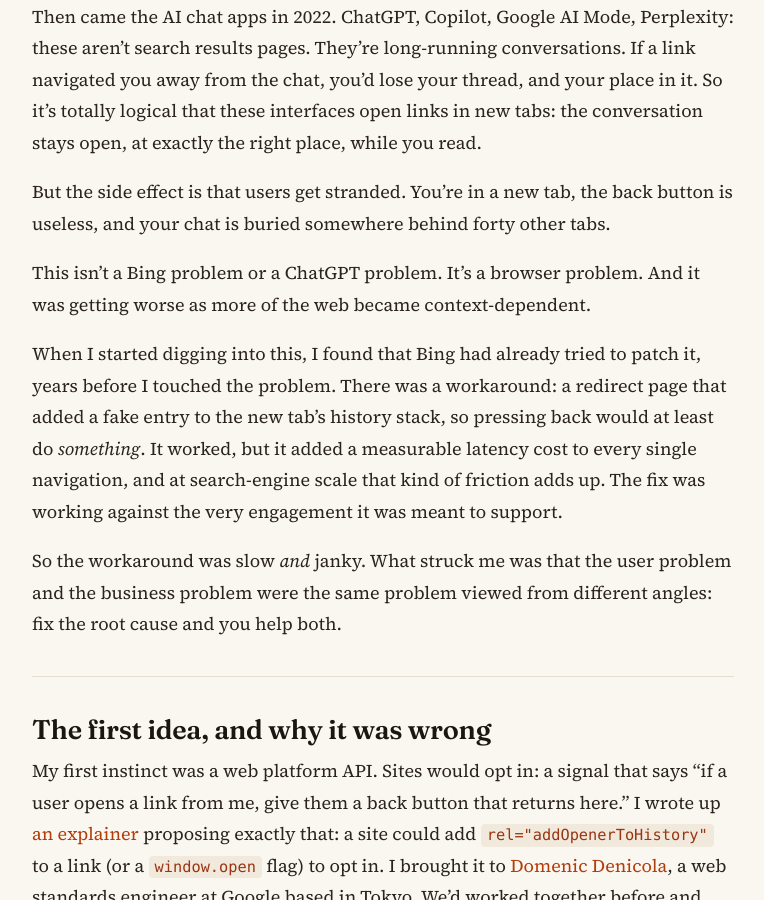
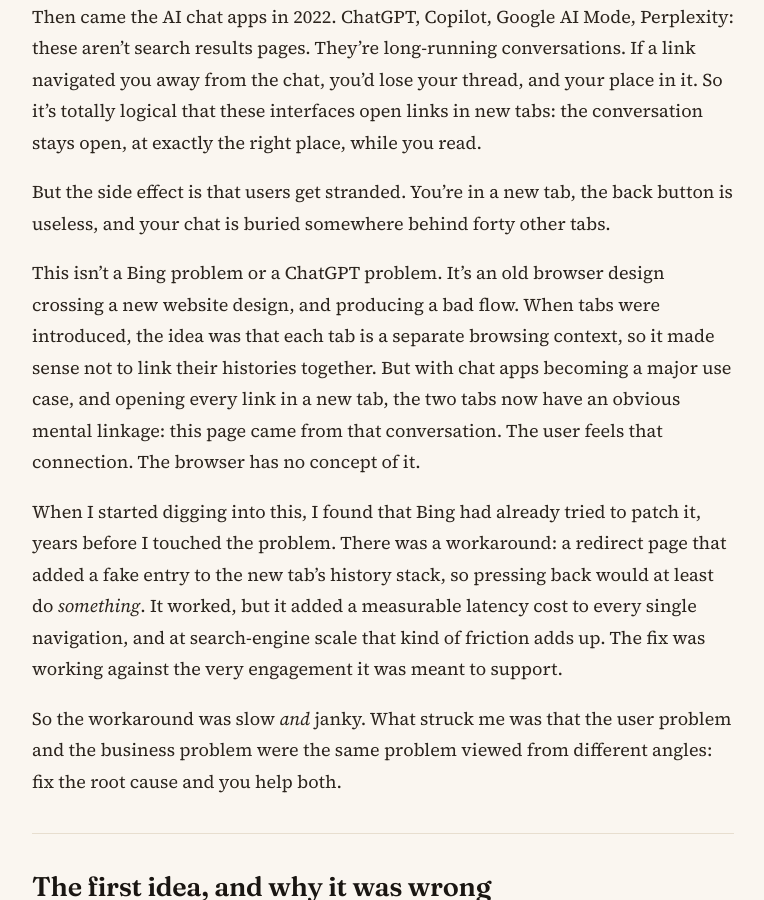
Before and after one commit to victorhuangwq/experiencethis.world, a Jekyll site: the page built from _posts/2026-03-01-backtoopener.md, in a window 1280 px wide and 900 px high, scrolled down 1836 px. Shown: the whole window, without its empty margins (257-1021 px from the left). Built offline with Jekyll 4.4.1, drawn with Linux system fonts in a browser that asks for light colours.

Commit message:
Reframe the problem: tab model design crossing chat-app usage patterns
Co-Authored-By: Claude Fable 5 <noreply@anthropic.com>
Claude-Session: https://claude.ai/code/session_01XdTm4a3hYnNf3dQUjJ5ThH

```diff
--- a/_posts/2026-03-01-backtoopener.md
+++ b/_posts/2026-03-01-backtoopener.md
@@ -29,7 +29,7 @@ Then came the AI chat apps in 2022. ChatGPT, Copilot, Google AI Mode, Perplexity
 
 But the side effect is that users get stranded. You're in a new tab, the back button is useless, and your chat is buried somewhere behind forty other tabs.
 
-This isn't a Bing problem or a ChatGPT problem. It's a browser problem. And it was getting worse as more of the web became context-dependent.
+This isn't a Bing problem or a ChatGPT problem. It's an old browser design crossing a new website design, and producing a bad flow. When tabs were introduced, the idea was that each tab is a separate browsing context, so it made sense not to link their histories together. But with chat apps becoming a major use case, and opening every link in a new tab, the two tabs now have an obvious mental linkage: this page came from that conversation. The user feels that connection. The browser has no concept of it.
 
 When I started digging into this, I found that Bing had already tried to patch it, years before I touched the problem. There was a workaround: a redirect page that added a fake entry to the new tab's history stack, so pressing back would at least do *something*. It worked, but it added a measurable latency cost to every single navigation, and at search-engine scale that kind of friction adds up. The fix was working against the very engagement it was meant to support.
 
```
